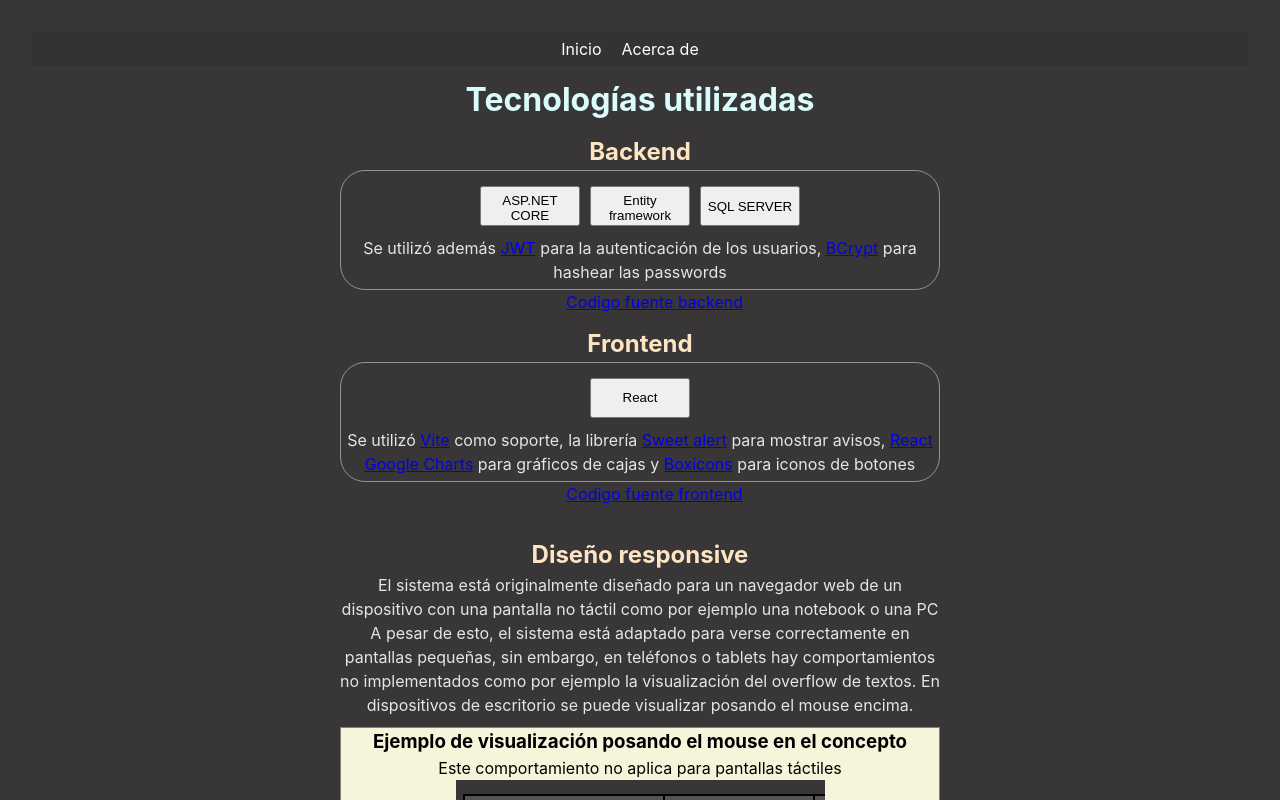
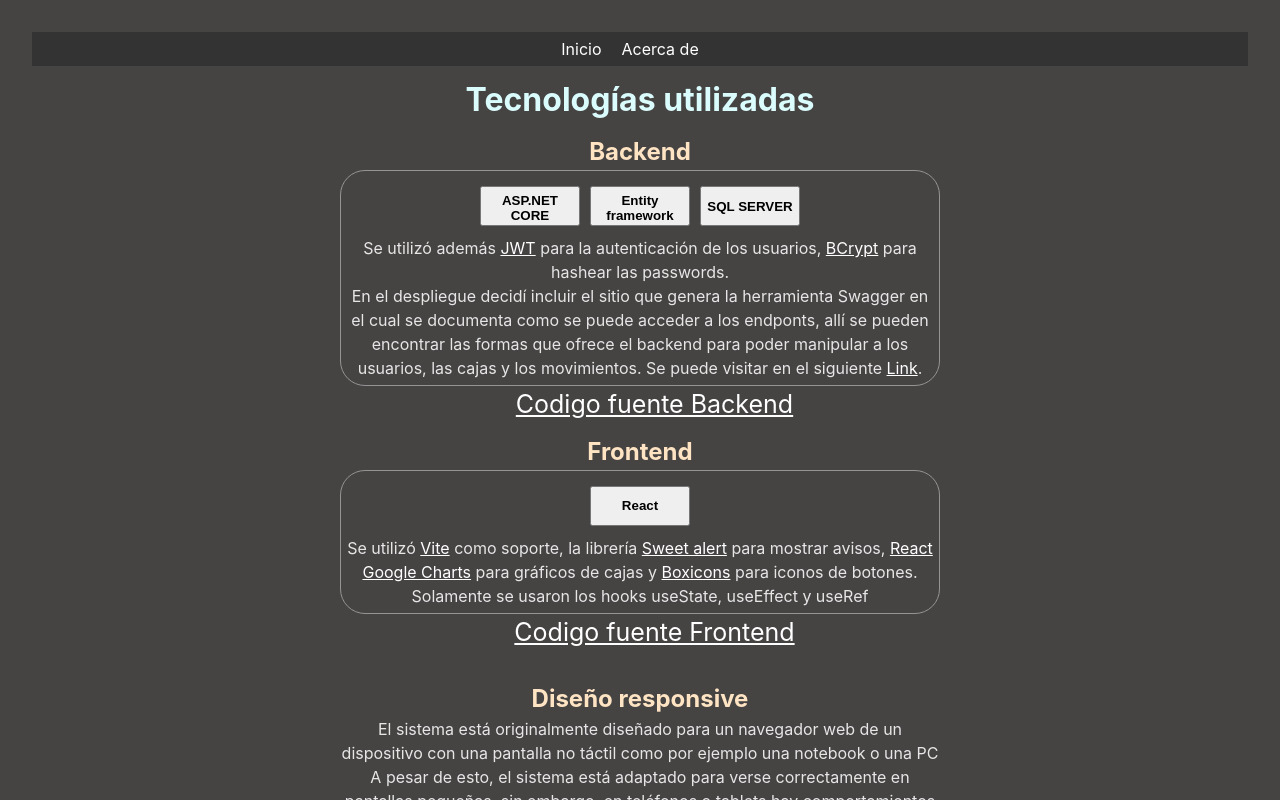
Before and after one commit to javiergraff890/frontFC, a React (Vite) app: page / in a window 1280 px wide. Both pictures are taken after a click on the link "Acerca de". Shown: the top 800 px of the page. Built offline with nearby package versions, Linux system fonts and the light colour scheme; some icons are missing.

Commit message:
cambios esteticos y el endpoint temproalmente

```diff
--- a/src/AcercaDe.css
+++ b/src/AcercaDe.css
@@ -12,6 +12,21 @@
     margin-top: 10px;
     color:bisque
 }
+
+.container-acercaDe a{
+    color: #ffffff; /* Color de texto blanco */
+}
+
+.container-acercaDe a:hover{
+    color: #858080; /* Color de texto blanco */
+}
+
+.divLinkGit{
+    font-size: 25px;
+}
+
+
+
 .divBotones{
     display: flex;
     justify-content:center;
@@ -23,6 +38,7 @@
     padding: 5px;
     width: 100px;
     height: 40px;
+    font-weight: bold;
 
 }
 
--- a/src/AcercaDe.jsx
+++ b/src/AcercaDe.jsx
@@ -19,7 +19,8 @@
                         <button>SQL SERVER</button>
                     </a>
                 </div>
-                <p>Se utilizó además <a href="https://jwt.io/">JWT</a> para la autenticación de los usuarios, <a href="https://www.nuget.org/packages/BCrypt.Net-Next/">BCrypt</a> para hashear las passwords</p>
+                <p>Se utilizó además <a href="https://jwt.io/">JWT</a> para la autenticación de los usuarios, <a href="https://www.nuget.org/packages/BCrypt.Net-Next/">BCrypt</a> para hashear las passwords.</p>
+                <p>En el despliegue decidí incluir el sitio que genera la herramienta Swagger en el cual se documenta como se puede acceder a los endponts, allí se pueden encontrar las formas que ofrece el backend para poder manipular a los usuarios, las cajas y los movimientos. Se puede visitar en el siguiente <a href="https://www.apiflujocaja.somee.com/swagger/index.html">Link</a>.</p>
             </div>
             <a href="https://github.com/javiergraff890/backendFC">
                 <div className="divLinkGit">
@@ -27,7 +28,7 @@
                         <box-icon name='github' type='logo' color='#f8f2f2' ></box-icon>
                     </div>
                     <div>
-                        <p>Codigo fuente backend</p>
+                        <p>Codigo fuente Backend</p>
                     </div>
                 </div>
             </a>
@@ -39,7 +40,8 @@
                         <button>React</button>
                     </a>
                 </div>
-                <p>Se utilizó <a href="https://vitejs.dev/">Vite</a> como soporte, la librería <a href="https://sweetalert2.github.io/">Sweet alert</a> para mostrar avisos, <a href="https://www.react-google-charts.com/">React Google Charts</a> para gráficos de cajas y <a href="https://boxicons.com/">Boxicons</a> para iconos de botones</p>
+                <p>Se utilizó <a href="https://vitejs.dev/">Vite</a> como soporte, la librería <a href="https://sweetalert2.github.io/">Sweet alert</a> para mostrar avisos, <a href="https://www.react-google-charts.com/">React Google Charts</a> para gráficos de cajas y <a href="https://boxicons.com/">Boxicons</a> para iconos de botones.</p>
+                <p>Solamente se usaron los hooks useState, useEffect y useRef</p>
             </div>
             <a href="https://github.com/javiergraff890/frontFC">
                 <div className="divLinkGit">
@@ -47,7 +49,7 @@
                         <box-icon name='github' type='logo' color='#f8f2f2' ></box-icon>
                     </div>
                     <div>
-                        <p>Codigo fuente frontend</p>
+                        <p>Codigo fuente Frontend</p>
                     </div>
                 </div>
             </a>
--- a/src/endpoints.js
+++ b/src/endpoints.js
@@ -1,5 +1,6 @@
 //const base = 'https://localhost:7178';
-const base = 'https://7f3f-181-229-197-65.ngrok-free.app'
+const base = 'https://www.apiflujocaja.somee.com'
+//const base = 'https://7f3f-181-229-197-65.ngrok-free.app'
 const endpoints = {
     ENDPOINT_SUBMIT_SIGNUP : base+'/user',
     ENDPOINT_POST_LOGIN : base+'/user/Login',
--- a/src/index.css
+++ b/src/index.css
@@ -5,7 +5,7 @@
 
   color-scheme: light dark;
   color: rgba(255, 255, 255, 0.87);
-  background-color: #383636;
+  background-color: #464343;
 
   font-synthesis: none;
   text-rendering: optimizeLegibility;
```
